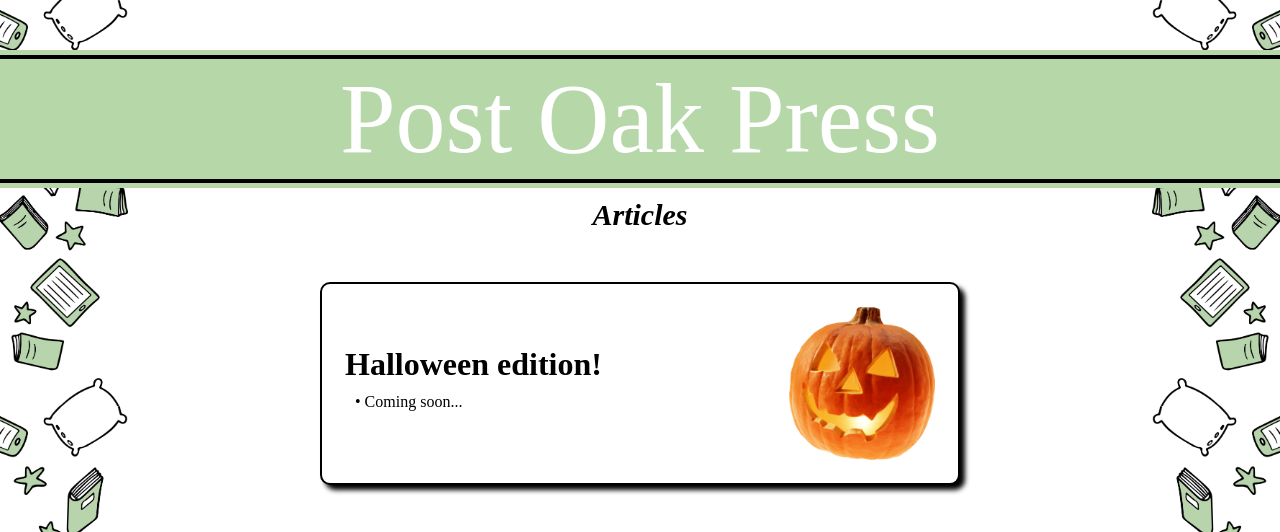
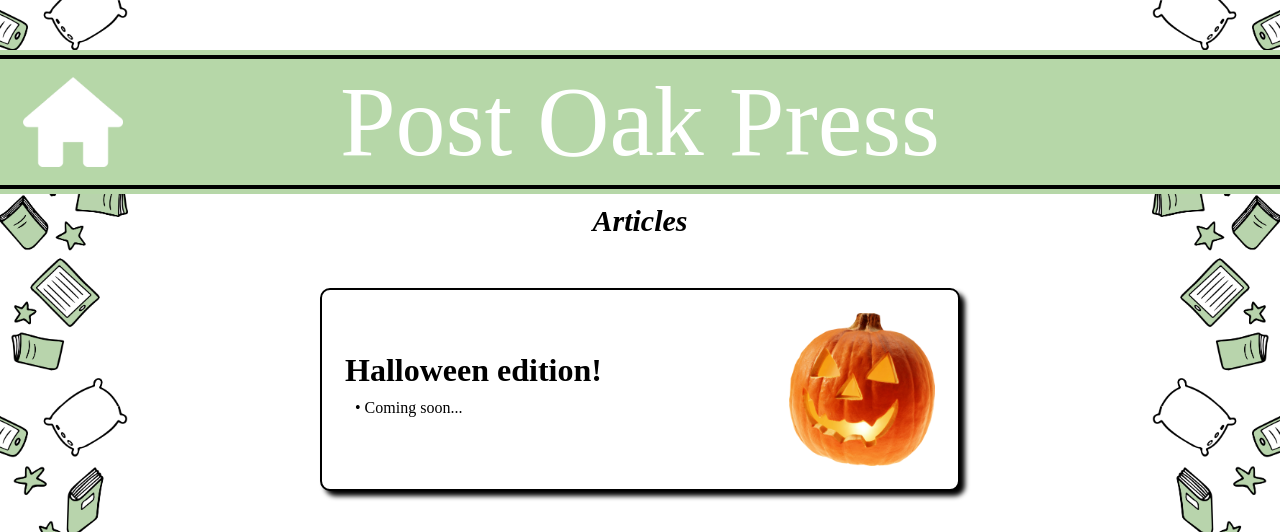
Before and after one commit to N0madical/Post-Oak-Press, a plain HTML site: page index.html in a window 1280 px wide. Shown: the top 532 px of the page. Drawn offline with Linux system fonts and the light colour scheme.

Commit message:
home page update

```diff
--- a/index.html
+++ b/index.html
@@ -76,7 +76,20 @@
     <!-- Header -->
     <div style="background-color: rgba(182,215,168,255); width: 100%; text-align: center; color: rgb(255, 255, 255); margin-top: 50px; position: sticky; top: 0px; z-index: 100;">
         <hr style="height:5px; margin: 0px; width:100%; border:0px; border-bottom:4px solid black;">
-        <h1 style="margin:10px; font-size: 100px; line-height: 100px; font-weight:normal;">Post Oak Press</h1>
+        <a href="index.html">
+        <table style="width: 100%;">
+            <tr>
+                <td style="width: 10%;">
+                    <img id="homebutton" src="home.png" align="left" alt="Home Button" style="width: 100px; margin: 0px; margin-left: 20px;">
+                </td>
+                <td style="width: 80%;">
+                    <h1 style="margin:10px; font-size: 100px; line-height: 100px; font-weight:normal; text-align: center;" id="title">Post Oak Press</h1>
+                </td>
+                <td style="width: 10%; right: 0px;"></td>
+            </tr>
+        </table>
+        </a>
+
         <hr style="height:5px; margin: 0px; width:100%; border:0px; border-top:4px solid black;">
     </div>
 
@@ -143,6 +156,11 @@
             const width = window.innerWidth;
 
             if (width < 1000) {
+                var home = document.getElementById('homebutton')
+                home.remove();
+
+                document.getElementById('title').style.fontSize = "50px"
+
                 var pictures = document.querySelectorAll('.picture');
                 pictures.forEach(picture => {
                     picture.remove();
```
Also changed, not shown: home.png (added), icon.ico (added), icon.png (added).
